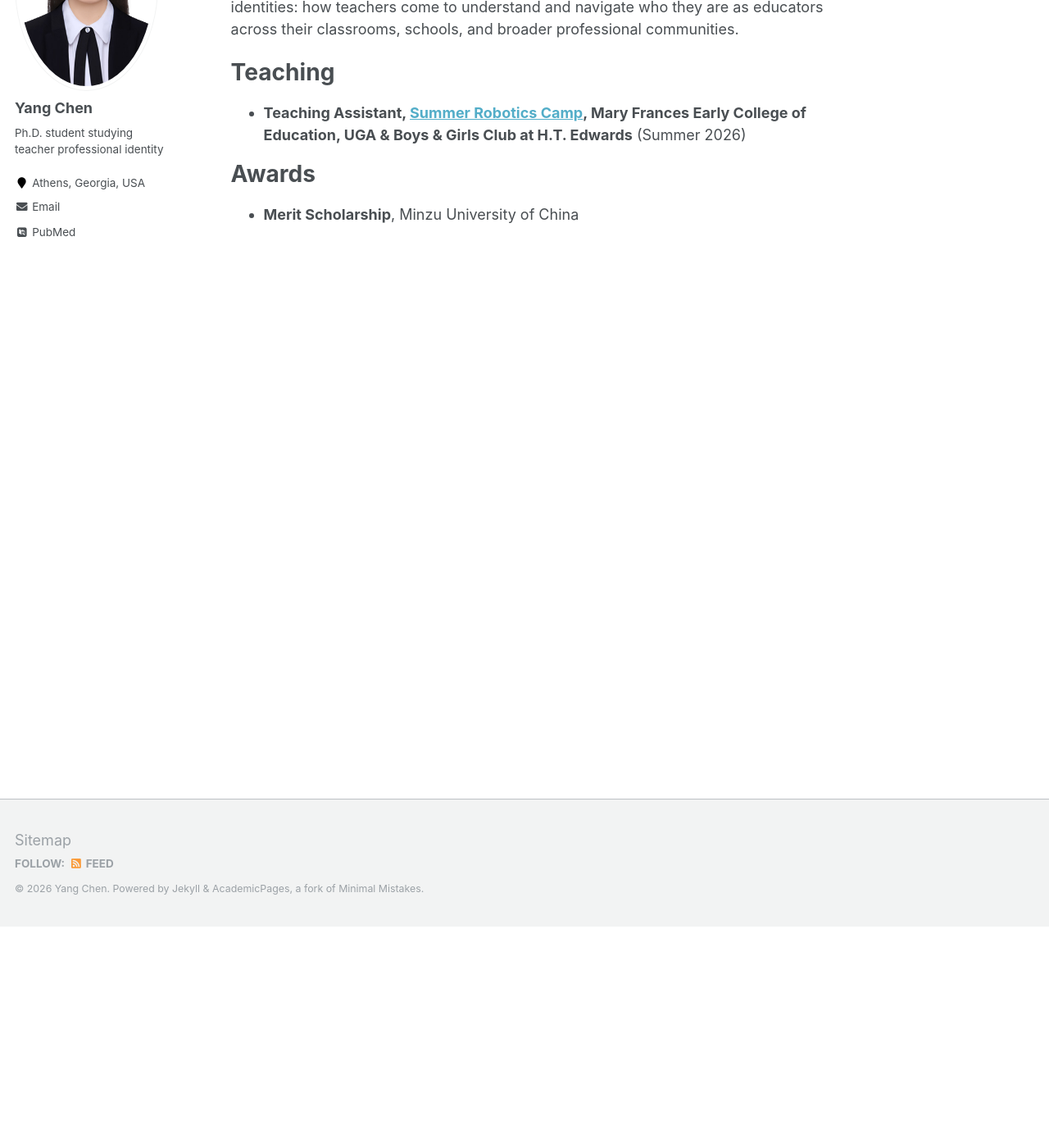
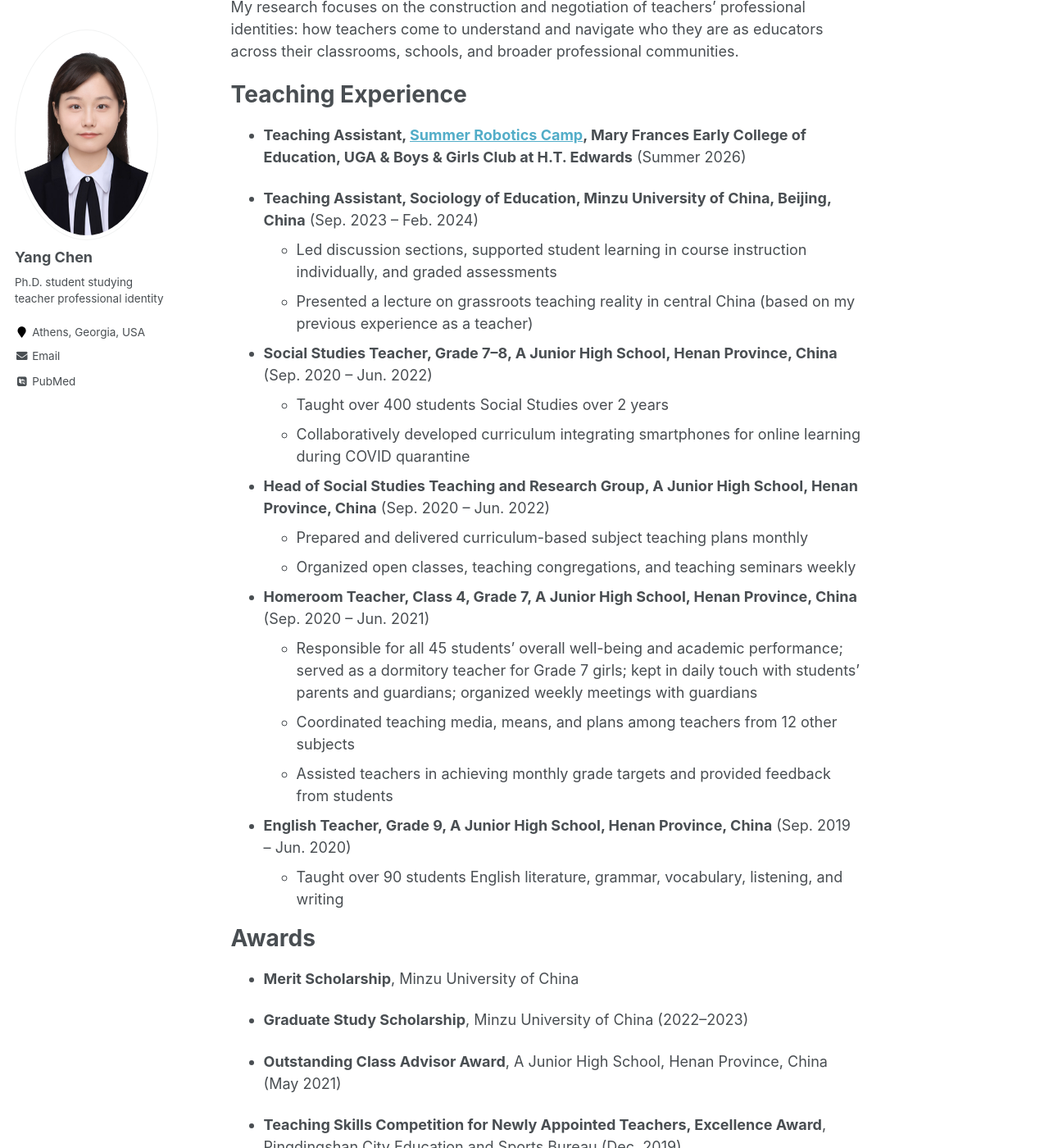
Before and after one commit to yangchen1692/yangchen1692.github.io, a Jekyll site: the page built from _pages/about.md, in a window 1280 px wide and 1400 px high, scrolled down 270 px. Shown: the whole window at 82% size. Built offline with Jekyll 4.4.1, drawn with Linux system fonts in a browser that asks for light colours; some web fonts are replaced; some of the changed text lies outside the part shown.

Commit message:
Expand about page with teaching/awards/volunteer history, add publications
Adds master's degree note, full teaching experience, awards and
scholarships, and volunteer experience to the about page. Junior high
school name is anonymized to Henan Province, China for privacy. Adds
two conference paper presentations to the publications collection.

Co-Authored-By: Claude Sonnet 4.6 <noreply@anthropic.com>

```diff
--- a/_pages/about.md
+++ b/_pages/about.md
@@ -8,16 +8,36 @@ redirect_from:
   - /about.html
 ---
 
-I am a Ph.D. student in the [Mary Frances Early College of Education](https://coe.uga.edu/) at [The University of Georgia (UGA)](https://www.uga.edu/), advised by [Dr. Gayle Andrews](https://people.coe.uga.edu/gayle-andrews/).
+I am a Ph.D. student in the [Mary Frances Early College of Education](https://coe.uga.edu/) at [The University of Georgia (UGA)](https://www.uga.edu/), advised by [Dr. Gayle Andrews](https://people.coe.uga.edu/gayle-andrews/). I hold a Master of Law Degree in Sociology from Minzu University of China, Beijing, China (Sep. 2022 – Jun. 2025, Expected).
 
 My research focuses on the construction and negotiation of teachers' professional identities: how teachers come to understand and navigate who they are as educators across their classrooms, schools, and broader professional communities.
 
 
 
-Teaching
+Teaching Experience
 ======
 
 - **Teaching Assistant, [Summer Robotics Camp](https://coe.uga.edu/news/2024-10-college-of-education-boys-and-girls-club-host-robotics-camp-for-elementary-school-students/), Mary Frances Early College of Education, UGA & Boys & Girls Club at H.T. Edwards** (Summer 2026)
+
+- **Teaching Assistant, Sociology of Education, Minzu University of China, Beijing, China** (Sep. 2023 – Feb. 2024)
+    - Led discussion sections, supported student learning in course instruction individually, and graded assessments
+    - Presented a lecture on grassroots teaching reality in central China (based on my previous experience as a teacher)
+
+- **Social Studies Teacher, Grade 7–8, A Junior High School, Henan Province, China** (Sep. 2020 – Jun. 2022)
+    - Taught over 400 students Social Studies over 2 years
+    - Collaboratively developed curriculum integrating smartphones for online learning during COVID quarantine
+
+- **Head of Social Studies Teaching and Research Group, A Junior High School, Henan Province, China** (Sep. 2020 – Jun. 2022)
+    - Prepared and delivered curriculum-based subject teaching plans monthly
+    - Organized open classes, teaching congregations, and teaching seminars weekly
+
+- **Homeroom Teacher, Class 4, Grade 7, A Junior High School, Henan Province, China** (Sep. 2020 – Jun. 2021)
+    - Responsible for all 45 students' overall well-being and academic performance; served as a dormitory teacher for Grade 7 girls; kept in daily touch with students' parents and guardians; organized weekly meetings with guardians
+    - Coordinated teaching media, means, and plans among teachers from 12 other subjects
+    - Assisted teachers in achieving monthly grade targets and provided feedback from students
+
+- **English Teacher, Grade 9, A Junior High School, Henan Province, China** (Sep. 2019 – Jun. 2020)
+    - Taught over 90 students English literature, grammar, vocabulary, listening, and writing
 
 
 
@@ -25,3 +45,25 @@ Awards
 ======
 
 - **Merit Scholarship**, Minzu University of China
+
+- **Graduate Study Scholarship**, Minzu University of China (2022–2023)
+
+- **Outstanding Class Advisor Award**, A Junior High School, Henan Province, China (May 2021)
+
+- **Teaching Skills Competition for Newly Appointed Teachers, Excellence Award**, Pingdingshan City Education and Sports Bureau (Dec. 2019)
+
+
+
+Related Volunteer Experience
+======
+
+- **Graduate Volunteer, Educational Assistance Program, Red Apple Public Welfare (RAPW), Chengdu, China** (Aug. 2024)
+    - Participated in reintegration workshops to strengthen bonds between female prisoners and their children
+    - Enhanced at-risk children's understanding of school settings and teachers through game-based activities
+
+- **Graduate Student Representative, Career Preparation Project for New Teachers, Wensu County, Aksu Prefecture, Xinjiang Uygur Autonomous Region, China** (Jun. 2023 – Aug. 2023)
+    - Engaged in weekly seminars presenting relationships between educational reality issues and sociological theories
+    - Shared personal career adaptation experiences in discussion sessions held at Tuofuhan Town Elementary School
+
+- **New Teacher Advisor, New Teacher Support Program, A Junior High School, Henan Province, China** (Aug. 2020)
+    - Trained novice teachers through curriculum development workshops in a week-long instructional refinement practice
```
Also changed, not shown: _publications/2022-12-nanning-lecture.md (added, +11 -0 lines), _publications/2024-01-tianjin-forum.md (added, +11 -0 lines).
